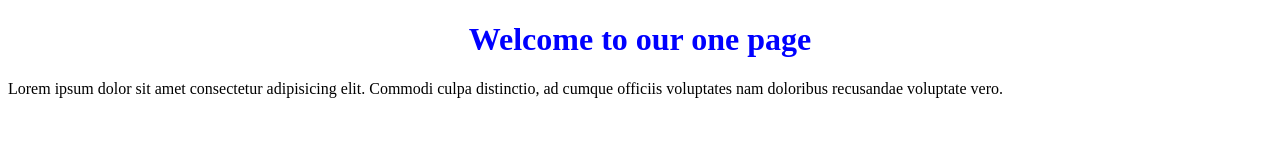
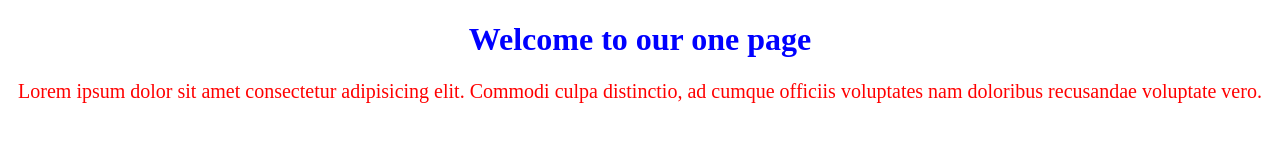
Before and after one commit to Wachira919/one, a plain HTML site: page index.html in a window 1280 px wide. Drawn offline with Linux system fonts and the light colour scheme.

Commit message:
This is p tag style

```diff
--- a/style.css
+++ b/style.css
@@ -2,3 +2,8 @@ h1{
   color: blue;
   text-align: center;
 }
+p{
+  text-align: center;
+  font-size: 20px;
+  color: red;
+}
```
Also changed, not shown: index.html (+1 -0 lines).
